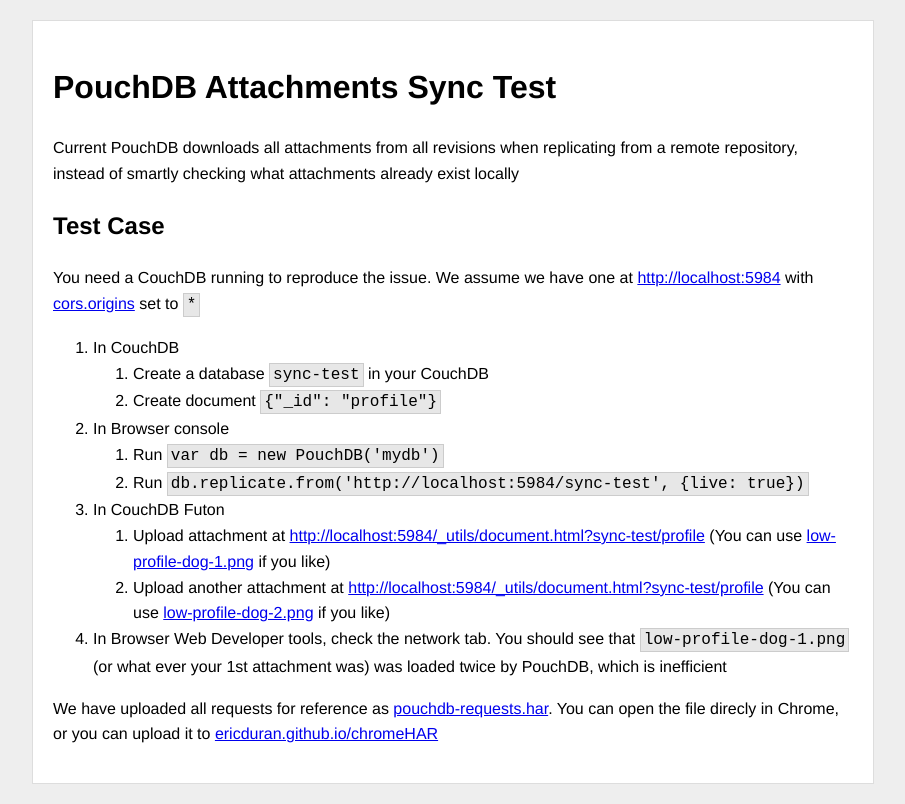
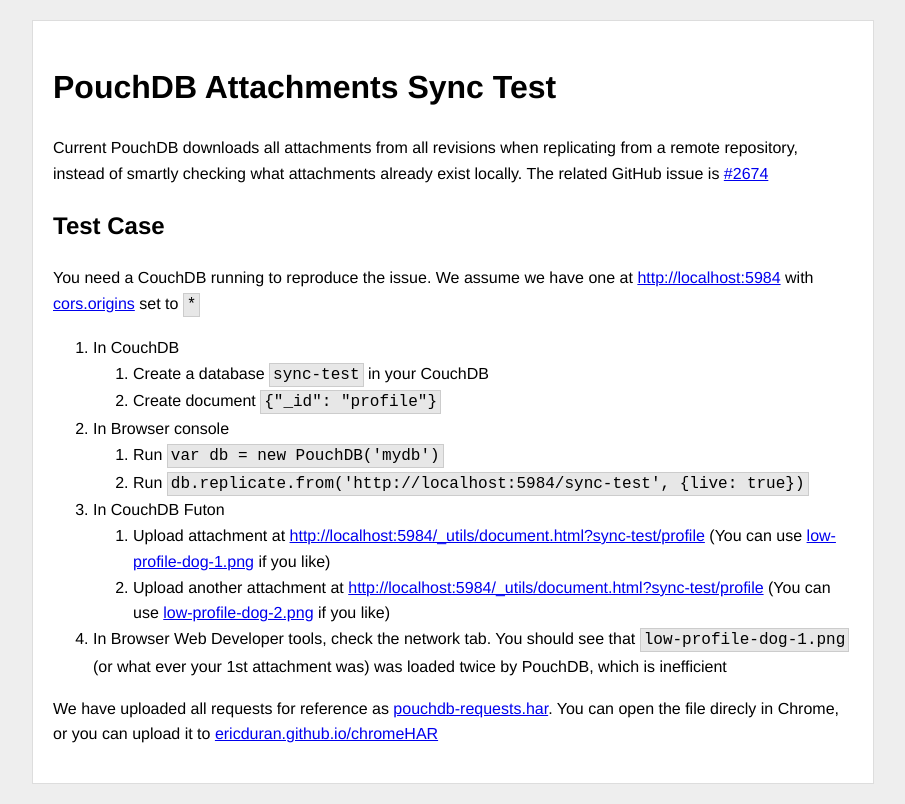
Before and after one commit to gr2m/pouchdb-attachments-sync-test, a plain HTML site: page index.html in a window 1280 px wide. Shown: the whole page, without its empty margins (187-1092 px from the left). Drawn offline with Linux system fonts and the light colour scheme.

Commit message:
feat: add link to related GitHub issue

```diff
--- a/index.html
+++ b/index.html
@@ -30,7 +30,7 @@
     <p>
       Current PouchDB downloads all attachments from all revisions when replicating
       from a remote repository, instead of smartly checking what attachments
-      already exist locally
+      already exist locally. The related GitHub issue is <a href="https://github.com/pouchdb/pouchdb/issues/2674">#2674</a>
     </p>
 
     <h2>Test Case</h2>
```
